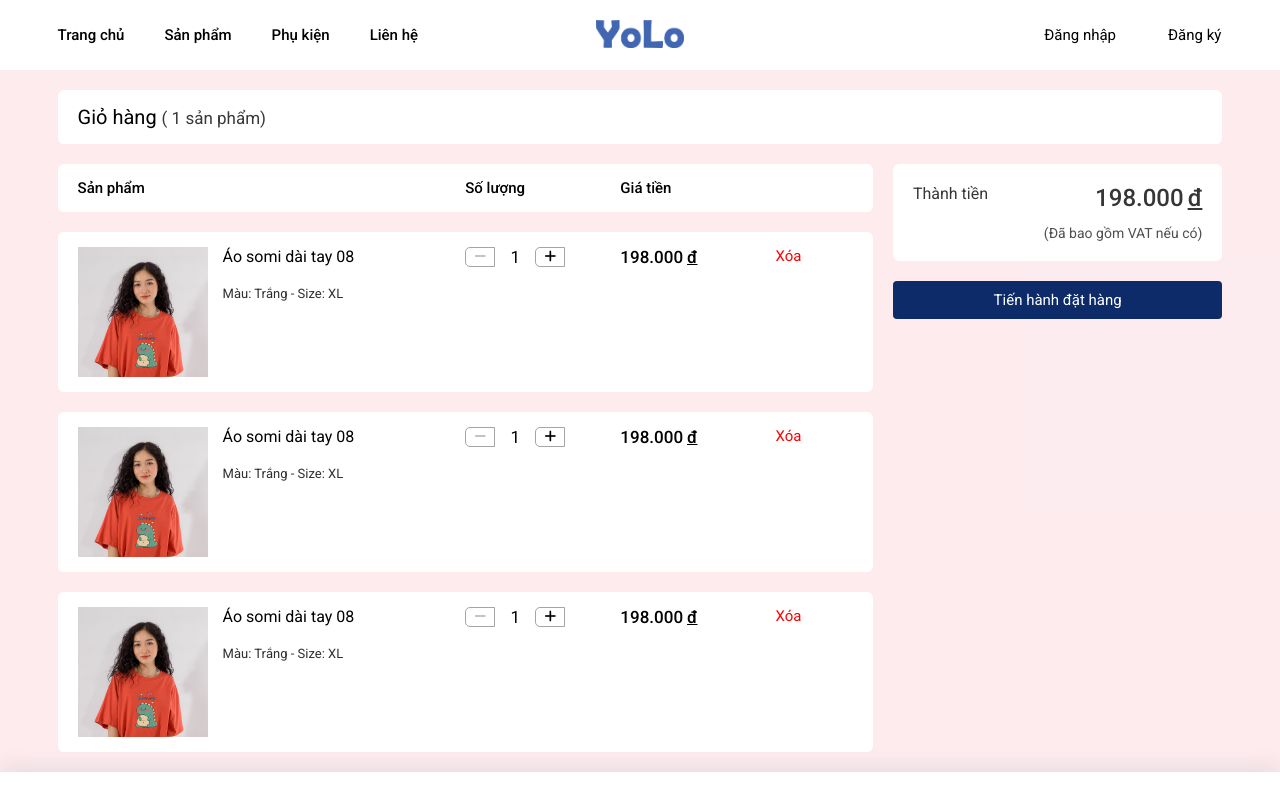
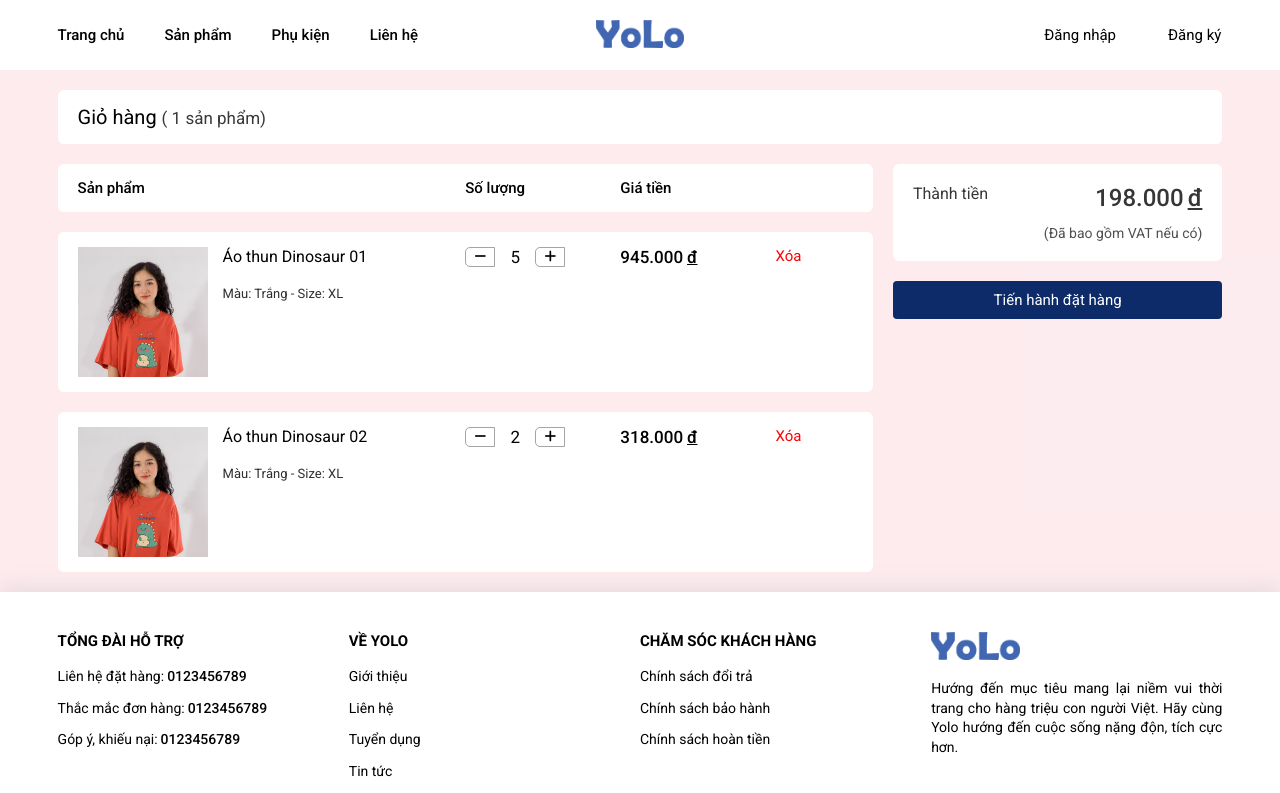
Before and after one commit to nguyenducde/shopping-authentic, a React (Create React App) app: page /gio-hang in a window 1280 px wide. Shown: the top 793 px of the page. Built offline with nearby package versions, Linux system fonts and the light colour scheme.

Commit message:
C24 - Cart - Sub Total of Quantity

```diff
--- /dev/null
+++ b/src/components/CartItem.js
@@ -0,0 +1,52 @@
+import img01 from '../assets/images/products/product-01 (1).jpg'
+import { useState } from "react"
+
+
+function CartItem(props) {
+    const cart = props.cart
+    const quantityCart = props.quantityCart
+
+    const [quantity, setQuantity] = useState(quantityCart)
+
+    console.log(quantity);
+    const updateQuantity = (type) => {
+        if(type === 'plus') setQuantity(quantity + 1)
+        else setQuantity(quantity - 1 < 1 ? 1 : quantity - 1)
+    }
+
+    const showSubTotal = (price) => {
+        return price * quantityCart
+    }
+
+    return (
+        <div className='cart__info__product__item'>
+            <div className='cart__info__product__item__group'>
+                <img src={img01} alt='' />
+                <div className='cart__info__product__item__group__info'>
+                    <p>{cart.name}</p>
+                    <span>Màu: Trắng - Size: XL </span>
+                </div>
+            </div>
+            <div className='product-detail__info__group cart__info__product__heading__quantity'>
+                <div className='product-detail__info__group__list'>
+                    <button className='product-detail__info__group__list__btn btn-size' disabled={quantity === 1 ? 'disabled' : '' } onClick={() => updateQuantity('minus')}>
+                        <i className="fas fa-minus"></i>
+                    </button>
+                    <div className='product-detail__info__group__list__quatity text-size'>{quantity}</div>
+                    <button className='product-detail__info__group__list__btn btn-size' onClick={() => updateQuantity('plus')}>
+                        <i className="fas fa-plus"></i>
+                    </button>
+                </div>
+            </div>
+            <div className='cart__info__product__item__price cart__info__product__heading__price'>
+                {`${showSubTotal(cart.price)}.000`}
+                <span className='vnd'>đ</span>
+            </div>
+            <div className='cart__info__product__item__delete cart__info__product__heading__delete'>
+                <p>Xóa</p>
+            </div>
+        </div>
+    )
+}
+
+export default CartItem
--- /dev/null
+++ b/src/constants/ActionType.js
@@ -0,0 +1,2 @@
+
+export const ADD_TO_CART = 'add_to_cart'
--- a/src/pages/Cart.js
+++ b/src/pages/Cart.js
@@ -1,15 +1,12 @@
-import { useState } from "react"
+import { connect } from "react-redux"
 import { NavLink } from "react-router-dom"
-import img01 from '../assets/images/products/product-01 (1).jpg'
+import CartItem from "../components/CartItem"
+import * as Message from '../constants/Message'
 
-export default function Cart(){
+function Cart(props){
 
-    const [quantity, setQuantity] = useState(1)
+    const { carts } = props
 
-    const updateQuantity = (type) => {
-        if(type === 'plus') setQuantity(quantity + 1)
-        else setQuantity(quantity - 1 < 1 ? 1 : quantity - 1)
-    }
 
     return (
         <div className='cart'>
@@ -23,87 +20,13 @@ export default function Cart(){
                             <p className='cart__info__product__heading__price'>Giá tiền</p>
                             <p className='cart__info__product__heading__delete'></p>
                         </div>
-                        <div className='cart__info__product__item'>
-                            <div className='cart__info__product__item__group'>
-                                <img src={img01} alt='' />
-                                <div className='cart__info__product__item__group__info'>
-                                    <p>Áo somi dài tay 08</p>
-                                    <span>Màu: Trắng - Size: XL </span>
-                                </div>
-                            </div>
-                            <div className='product-detail__info__group cart__info__product__heading__quantity'>
-                                <div className='product-detail__info__group__list'>
-                                    <button className='product-detail__info__group__list__btn btn-size' disabled={quantity === 1 ? 'disabled' : '' } onClick={() => updateQuantity('minus')}>
-                                        <i className="fas fa-minus"></i>
-                                    </button>
-                                    <div className='product-detail__info__group__list__quatity text-size'>{quantity}</div>
-                                    <button className='product-detail__info__group__list__btn btn-size' onClick={() => updateQuantity('plus')}>
-                                        <i className="fas fa-plus"></i>
-                                    </button>
-                                </div>
-                            </div>
-                            <div className='cart__info__product__item__price cart__info__product__heading__price'>
-                                198.000
-                                <span className='vnd'>đ</span>
-                            </div>
-                            <div className='cart__info__product__item__delete cart__info__product__heading__delete'>
-                                <p>Xóa</p>
-                            </div>
-                        </div>
-                        <div className='cart__info__product__item'>
-                            <div className='cart__info__product__item__group'>
-                                <img src={img01} alt='' />
-                                <div className='cart__info__product__item__group__info'>
-                                    <p>Áo somi dài tay 08</p>
-                                    <span>Màu: Trắng - Size: XL </span>
-                                </div>
-                            </div>
-                            <div className='product-detail__info__group cart__info__product__heading__quantity'>
-                                <div className='product-detail__info__group__list'>
-                                    <button className='product-detail__info__group__list__btn btn-size' disabled={quantity === 1 ? 'disabled' : '' } onClick={() => updateQuantity('minus')}>
-                                        <i className="fas fa-minus"></i>
-                                    </button>
-                                    <div className='product-detail__info__group__list__quatity text-size'>{quantity}</div>
-                                    <button className='product-detail__info__group__list__btn btn-size' onClick={() => updateQuantity('plus')}>
-                                        <i className="fas fa-plus"></i>
-                                    </button>
-                                </div>
-                            </div>
-                            <div className='cart__info__product__item__price cart__info__product__heading__price'>
-                                198.000
-                                <span className='vnd'>đ</span>
-                            </div>
-                            <div className='cart__info__product__item__delete cart__info__product__heading__delete'>
-                                <p>Xóa</p>
-                            </div>
-                        </div>
-                        <div className='cart__info__product__item'>
-                            <div className='cart__info__product__item__group'>
-                                <img src={img01} alt='' />
-                                <div className='cart__info__product__item__group__info'>
-                                    <p>Áo somi dài tay 08</p>
-                                    <span>Màu: Trắng - Size: XL </span>
-                                </div>
-                            </div>
-                            <div className='product-detail__info__group cart__info__product__heading__quantity'>
-                                <div className='product-detail__info__group__list'>
-                                    <button className='product-detail__info__group__list__btn btn-size' disabled={quantity === 1 ? 'disabled' : '' } onClick={() => updateQuantity('minus')}>
-                                        <i className="fas fa-minus"></i>
-                                    </button>
-                                    <div className='product-detail__info__group__list__quatity text-size'>{quantity}</div>
-                                    <button className='product-detail__info__group__list__btn btn-size' onClick={() => updateQuantity('plus')}>
-                                        <i className="fas fa-plus"></i>
-                                    </button>
-                                </div>
-                            </div>
-                            <div className='cart__info__product__item__price cart__info__product__heading__price'>
-                                198.000
-                                <span className='vnd'>đ</span>
-                            </div>
-                            <div className='cart__info__product__item__delete cart__info__product__heading__delete'>
-                                <p>Xóa</p>
-                            </div>
-                        </div>
+
+                        {
+                            carts.map((cart, index) => {
+                                return <CartItem cart={cart.product} quantityCart={cart.quantity} key={index} />
+                            })
+                        }
+
                     </div>
                     <div className='cart__info__totoalPrice'>
                         <div className='cart__info__totoalPrice__info'>
@@ -122,3 +45,12 @@ export default function Cart(){
         </div>
     )
 }
+
+
+const mapStateToProps = state => {
+    return {
+        carts: state.cartReducer
+    }
+}
+
+export default connect(mapStateToProps, null)(Cart)
--- /dev/null
+++ b/src/reducers/cartReducer.js
@@ -0,0 +1,43 @@
+
+import * as types from '../constants/ActionType'
+// const data = JSON.parse(localStorage.getItem('CART'))
+
+const initialState = [
+    {
+        product: {
+            name: 'Áo thun Dinosaur 01',
+            price: 189,
+            // image01: product_01_image_01,
+            // image02: product_01_image_02,
+            dressSlug: 'ao-thun',
+            colors: ['Trắng', 'Đỏ', 'Cam'],
+            slug: 'ao-thun-dinosaur-01',
+            size: ['s', 'm', 'l', 'xl'],
+        },
+        quantity: 5
+    },
+    {
+        product: {
+            name: 'Áo thun Dinosaur 02',
+            price: 159,
+            // image01: product_01_image_01,
+            // image02: product_01_image_02,
+            dressSlug: 'ao-thun',
+            colors: ['Trắng', 'Đỏ', 'Cam'],
+            slug: 'ao-thun-dinosaur-01',
+            size: ['s', 'm', 'l', 'xl'],
+        },
+        quantity: 2
+    }
+]
+
+const cartReducer = (state = initialState, action) => {
+    switch(action.type){
+        case types.ADD_TO_CART:
+            console.log(action);
+            return [...state]
+        default: return [...state]
+    }
+}
+
+export default cartReducer
--- a/src/reducers/index.js
+++ b/src/reducers/index.js
@@ -1,9 +1,11 @@
 
 import { combineReducers } from "redux";
-import productReducer from "./product";
+import productReducer from "./productReducer";
+import cartReducer from "./cartReducer";
 
 const reducer = combineReducers({
-    productReducer
+    productReducer,
+    cartReducer
 })
 
 export default reducer
--- a/src/reducers/product.js
+++ b/src/reducers/productReducer.js
@@ -1,3 +1,4 @@
+
 
 const initialState = [
     {
```
Also changed, not shown: src/actions/index.js (added, +10 -0 lines).
